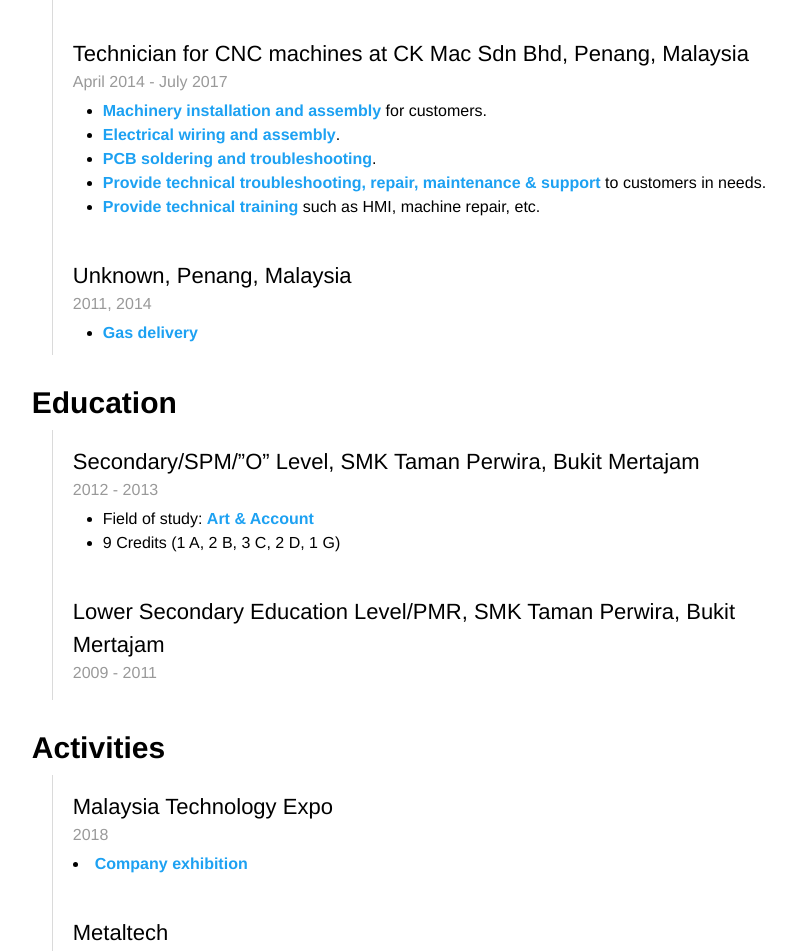
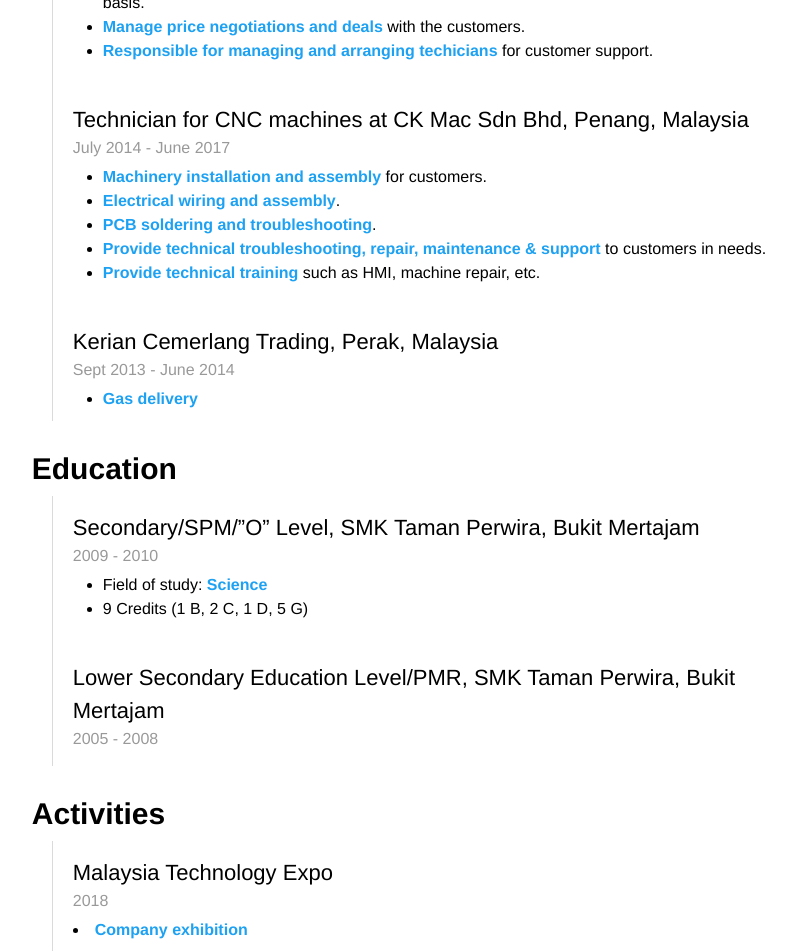
Before and after one commit to khaleong/resume, a plain HTML site: page index.html in a window 1280 px wide. Shown: the part 1019-1970 px from the top of the page, without its empty margins (349-1155 px from the left). Drawn offline with Linux system fonts and the light colour scheme.

Commit message:
Update index.html

```diff
--- a/index.html
+++ b/index.html
@@ -292,7 +292,7 @@
                 <div class="content">
                     <div class="subcontent">
                         <div class="subtitle">
-                            Sales Engineer for CNC machines at CK Mac Sdn Bhd, Penang, Malaysia
+                            Sales Engineer for CNC machines at CK Mac Sdn Bhd (formerly EME Machinery Sdn Bhd), Penang, Malaysia
                             <div class="date">
                                 July 2017 - Present
                             </div>
@@ -312,7 +312,7 @@
                 <div class="content">
                     <div class="subcontent">
                         <div class="subtitle">
-                            Sales Engineer for CNC machines at CK Mac Sdn Bhd, Penang, Malaysia
+                            Sales Engineer for CNC machines at EME Machinery Sdn Bhd, Penang, Malaysia
                             <div class="date">
                                 July 2017 - Present
                             </div>
@@ -351,7 +351,7 @@
                         <div class="subtitle">
                             Technician for CNC machines at CK Mac Sdn Bhd, Penang, Malaysia
                             <div class="date">
-                                April 2014 - July 2017
+                                July 2014 - June 2017
                             </div>
                         </div>
                         <ul>
@@ -372,9 +372,9 @@
                     </div>
                     <div class="subcontent">
                         <div class="subtitle">
-                            Unknown, Penang, Malaysia
+                            Kerian Cemerlang Trading, Perak, Malaysia
                             <div class="date">
-                                2011, 2014
+                                Sept 2013 - June 2014
                             </div>
                         </div>
                         <ul>
@@ -394,16 +394,16 @@
                         <div class="subtitle">
                             Secondary/SPM/”O” Level, SMK Taman Perwira, Bukit Mertajam
                             <div class="date">
-                                2012 - 2013
+                                2009 - 2010
                             </div>
                         </div>
                         <ul>
                             <li>
                                 Field of study:
-                                <span class="keyword">Art & Account</span>
+                                <span class="keyword">Science</span>
                             </li>
                             <li>
-                                9 Credits (1 A, 2 B, 3 C, 2 D, 1 G)
+                                9 Credits (1 B, 2 C, 1 D, 5 G)
                             </li>
                         </ul>
                     </div>
@@ -411,7 +411,7 @@
                         <div class="subtitle">
                             Lower Secondary Education Level/PMR, SMK Taman Perwira, Bukit Mertajam
                             <div class="date">
-                                2009 - 2011
+                                2005 - 2008
                             </div>
                         </div>
                     </div>
```
